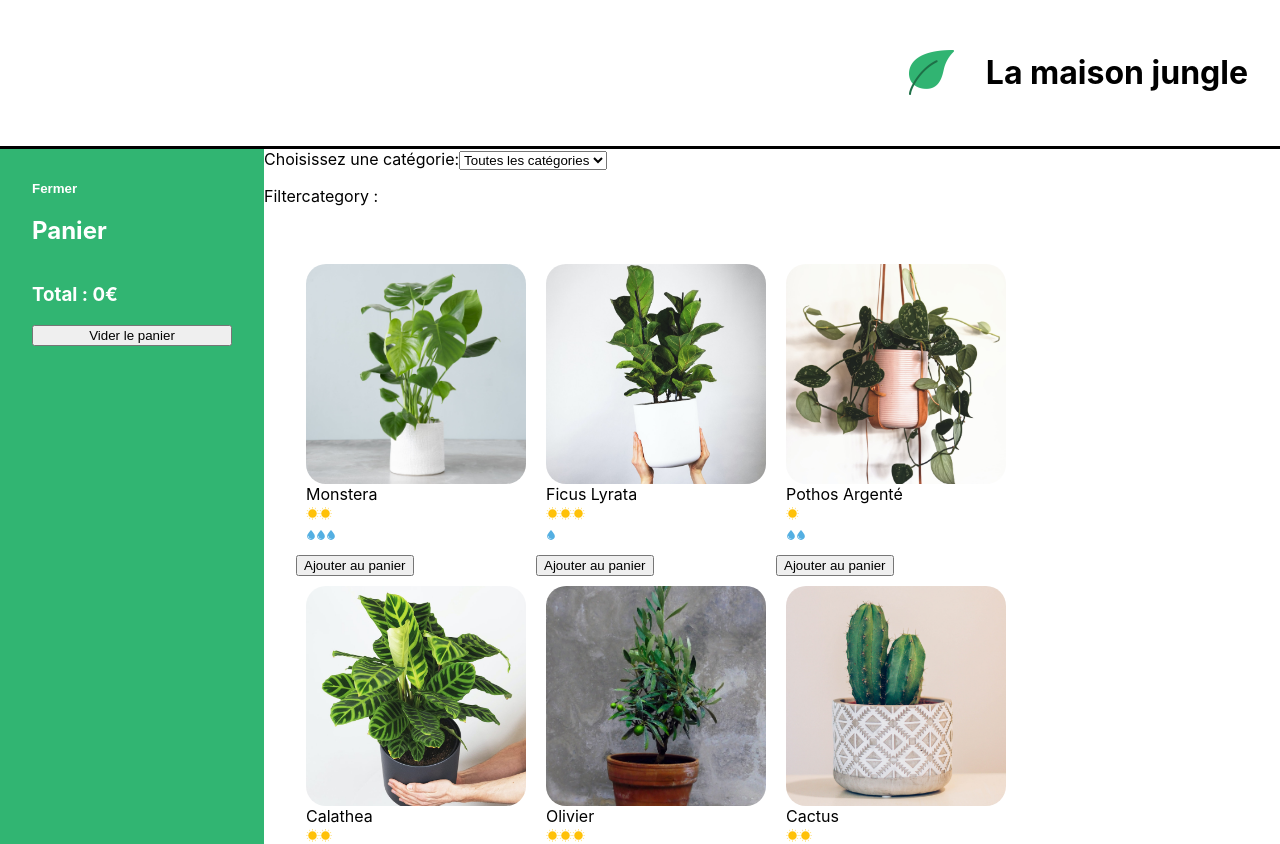
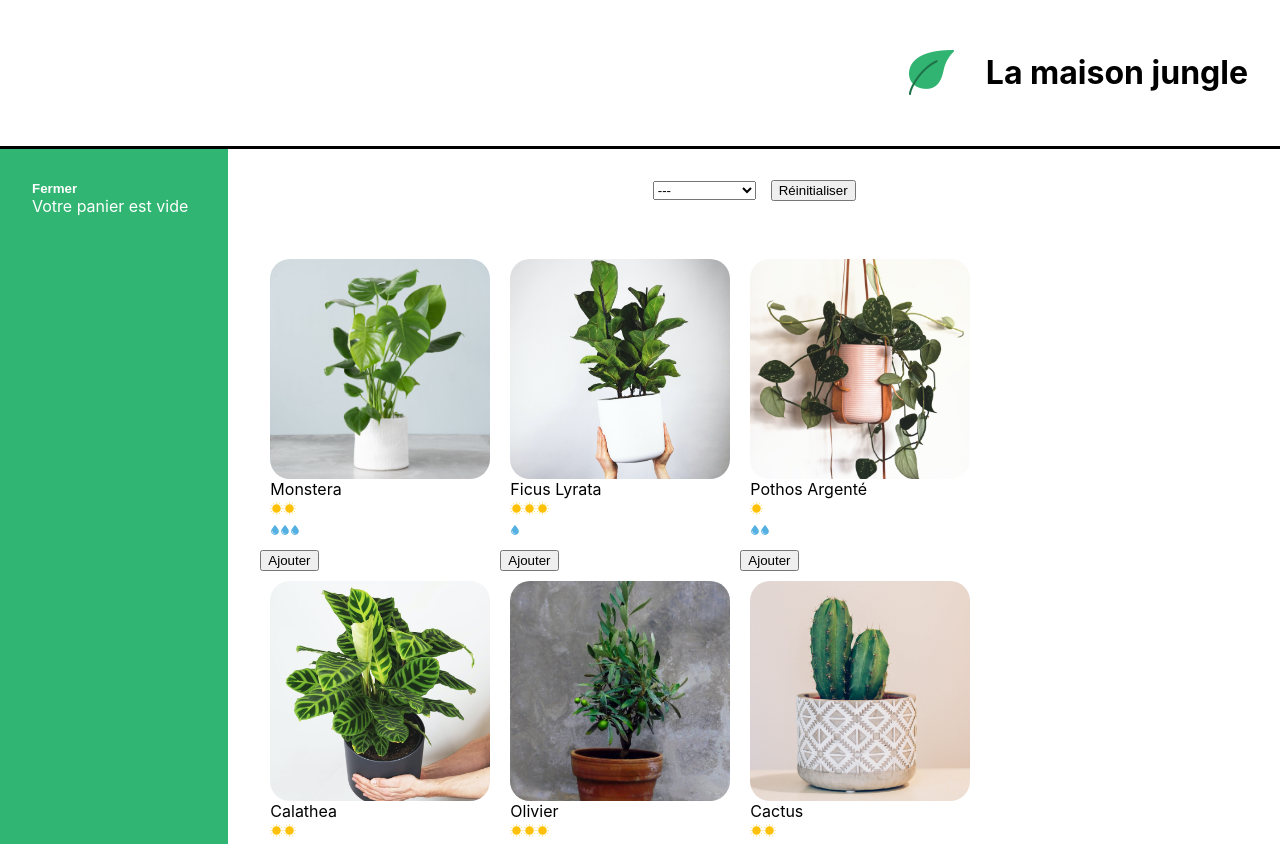
Before and after one commit to daouasof/la-maison-jungle, a React (Create React App) app: page / in a window 1280 px wide. Shown: the top 844 px of the page. Built offline with nearby package versions, Linux system fonts and the light colour scheme.

Commit message:
save locally the cart

```diff
--- a/src/components/App.js
+++ b/src/components/App.js
@@ -1,34 +1,32 @@
-import Banner from './Banner';
-import Cart from './Cart';
-import Categories from './Categories';
-import Footer from './Footer';
-import ShoppingList from './ShoppingList';
-
-import logo from '../assets/logo.png';
-
+import { useState, useEffect } from 'react'
+import Banner from './Banner'
+import logo from '../assets/logo.png'
+import Cart from './Cart'
+import Footer from './Footer'
+import ShoppingList from './ShoppingList'
 import '../styles/Layout.css'
 
-import { useState } from 'react'
+function App() {
+  const savedCart = localStorage.getItem('cart');
+	const [cart, updateCart] = useState(savedCart ? JSON.parse(savedCart) : [])
 
+  useEffect(() => {
+    localStorage.setItem('cart', JSON.stringify(cart))
+  }, [cart])
 
-function App() {
-	const [cart, updateCart] = useState([]);
-  const [filterCategory, updateFilterCategory] = useState("");
-
-  return <div>
-      <Banner>
+	return (
+		<div>
+			<Banner>
 				<img src={logo} alt='La maison jungle' className='lmj-logo' />
 				<h1 className='lmj-title'>La maison jungle</h1>
 			</Banner>
 			<div className='lmj-layout-inner'>
-				<Cart cart={cart} updateCart={updateCart}/>
-				<div>
-          <Categories filterCategory={filterCategory} updateFilterCategory={updateFilterCategory} />
-          <ShoppingList cart={cart} updateCart={updateCart} filterCategory={filterCategory}/>
-        </div>
+				<Cart cart={cart} updateCart={updateCart} />
+				<ShoppingList cart={cart} updateCart={updateCart} />
 			</div>
 			<Footer />
-    </div>
+		</div>
+	)
 }
 
-export default App;
+export default App
--- a/src/components/Cart.js
+++ b/src/components/Cart.js
@@ -1,11 +1,17 @@
-import '../styles/Cart.css';
 import { useState } from 'react';
+import { useEffect } from 'react';
+import '../styles/Cart.css'
 
-function Cart({cart, updateCart}) {
-  const [isOpen, setIsOpen] = useState(true)
-  const total = cart.reduce(
-    (acc, plantType) => acc = acc + plantType.price * plantType.quantity,
-    0)
+function Cart({ cart, updateCart }) {
+	const [isOpen, setIsOpen] = useState(true);
+	const total = cart.reduce(
+		(acc, plantType) => acc + plantType.amount * plantType.price,
+		0
+	);
+  useEffect(() => {
+    document.title = `LMJ: ${total}€ d'achats`
+}, [total])
+
 
 	return isOpen ? (
 		<div className='lmj-cart'>
@@ -15,14 +21,22 @@
 			>
 				Fermer
 			</button>
-			<h2>Panier</h2>
-      {cart.map(({name, price, quantity}, index) => (
-        <div key={`${name}-${index}`}>
-          {name} {price}€ x {quantity}
-        </div>
-      ))}
-      <h3>Total : {total}€</h3>
-      <button onClick={()=>updateCart([])}>Vider le panier</button>
+			{cart.length > 0 ? (
+				<div>
+					<h2>Panier</h2>
+					<ul>
+						{cart.map(({ name, price, amount }, index) => (
+							<div key={`${name}-${index}`}>
+								{name} {price}€ x {amount}
+							</div>
+						))}
+					</ul>
+					<h3>Total :{total}€</h3>
+					<button onClick={() => updateCart([])}>Vider le panier</button>
+				</div>
+			) : (
+				<div>Votre panier est vide</div>
+			)}
 		</div>
 	) : (
 		<div className='lmj-cart-closed'>
@@ -36,5 +50,4 @@
 	)
 }
 
-
-export default Cart;
+export default Cart
--- a/src/components/Categories.js
+++ b/src/components/Categories.js
@@ -1,20 +1,23 @@
-import { plantList } from "../datas/plantList"
+import '../styles/Categories.css'
 
-function Categories({filterCategory, updateFilterCategory}){
-  const categories = plantList.reduce(
-    (acc, plant)=>
-      !acc.includes(plant.category) ? [...acc, plant.category] : acc,
-    new Array()
-  );
-
-  return <div className="lmj-categories">
-    <label> Choisissez une catégorie:
-      <select name='category' onChange={(e)=>updateFilterCategory(e.target.value)}>
-        <option value="">Toutes les catégories</option>
-        {categories.map((categorie, index)=> <option key={`${categorie}-${index}`} value={categorie}>{categorie}</option>) }
-      </select>
-    </label>
-  </div>
+function Categories({ setActiveCategory, categories, activeCategory }) {
+	return (
+		<div className='lmj-categories'>
+			<select
+				value={activeCategory}
+				onChange={(e) => setActiveCategory(e.target.value)}
+				className='lmj-categories-select'
+			>
+				<option value=''>---</option>
+				{categories.map((cat) => (
+					<option key={cat} value={cat}>
+						{cat}
+					</option>
+				))}
+			</select>
+			<button onClick={() => setActiveCategory('')}>Réinitialiser</button>
+		</div>
+	)
 }
 
 export default Categories
--- a/src/components/ShoppingList.js
+++ b/src/components/ShoppingList.js
@@ -1,46 +1,58 @@
-import { plantList } from "../datas/plantList"
+import { useState } from 'react'
+import { plantList } from '../datas/plantList'
+import PlantItem from './PlantItem'
+import Categories from './Categories'
 import '../styles/ShoppingList.css'
-import PlantItem from "./PlantItem"
-import Categories from "./Categories";
 
-function ShoppingList({cart, updateCart, filterCategory}) {
-
+function ShoppingList({ cart, updateCart }) {
+	const [activeCategory, setActiveCategory] = useState('')
+	const categories = plantList.reduce(
+		(acc, plant) =>
+			acc.includes(plant.category) ? acc : acc.concat(plant.category),
+		new Array()
+	)
 
 	function addToCart(name, price) {
-    const currentPlantAdded = cart.find((plant) => plant.name === name);
-    if (currentPlantAdded) {
-      const cartWithoutItem=cart.filter((plant) => plant.name !== name);
+		const currentPlantSaved = cart.find((plant) => plant.name === name)
+		if (currentPlantSaved) {
+			const cartFilteredCurrentPlant = cart.filter(
+				(plant) => plant.name !== name
+			)
 			updateCart([
-        ...cartWithoutItem,
-        { name, price, quantity: currentPlantAdded.quantity + 1 }
+				...cartFilteredCurrentPlant,
+				{ name, price, amount: currentPlantSaved.amount + 1 }
 			])
 		} else {
-      updateCart([...cart, {name: name, price: price, quantity: 1}])
+			updateCart([...cart, { name, price, amount: 1 }])
 		}
 	}
 
-  const plantListDisplayed = filterCategory === "" ? plantList : plantList.filter((plant)=> plant.category == filterCategory);
+	return (
+		<div className='lmj-shopping-list'>
+			<Categories
+				categories={categories}
+				setActiveCategory={setActiveCategory}
+				activeCategory={activeCategory}
+			/>
 
-	return (
-		<div>
-      <p>Filtercategory : {filterCategory}</p>
 			<ul className='lmj-plant-list'>
-        {plantListDisplayed.map((plant) => (
-          <div key={plant.id}>
+				{plantList.map(({ id, cover, name, water, light, price, category }) =>
+					!activeCategory || activeCategory === category ? (
+						<div key={id}>
 							<PlantItem
-              key={ plant.id }
-              name={plant.name}
-              light={plant.light}
-              water={plant.water}
-              cover={plant.cover} />
-              <button onClick={()=>addToCart(plant.name, plant.price)}>Ajouter au panier</button>
+								cover={cover}
+								name={name}
+								water={water}
+								light={light}
+								price={price}
+							/>
+							<button onClick={() => addToCart(name, price)}>Ajouter</button>
 						</div>
-        ))}
+					) : null
+				)}
 			</ul>
 		</div>
 	)
 }
 
-
-
 export default ShoppingList
--- /dev/null
+++ b/src/styles/Categories.css
@@ -0,0 +1,8 @@
+.lmj-categories {
+	text-align: center;
+	padding-top: 30px;
+}
+
+.lmj-categories-select {
+	margin-right: 15px;
+}
```
Lines whose indentation alone changed are shown as unchanged.
